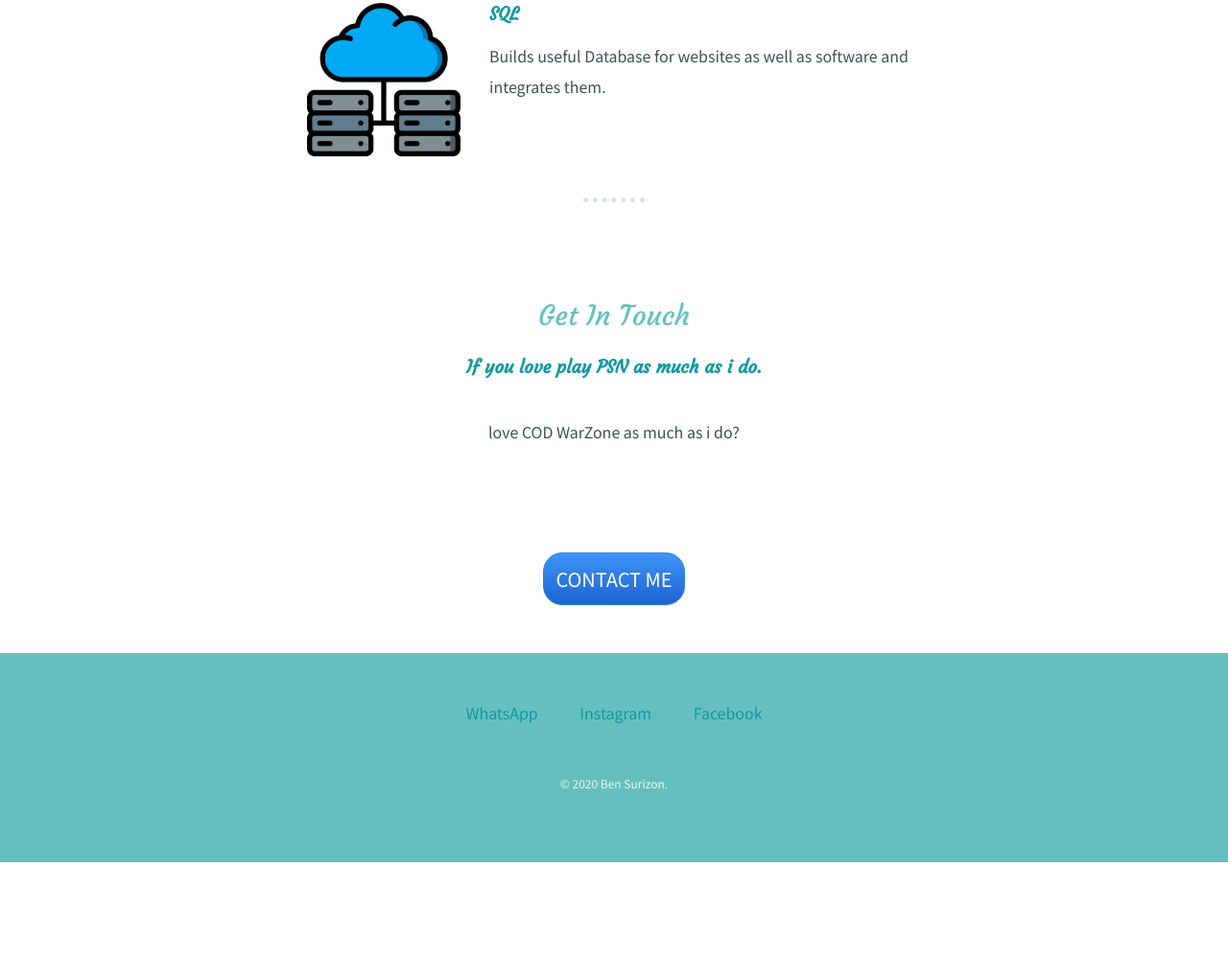
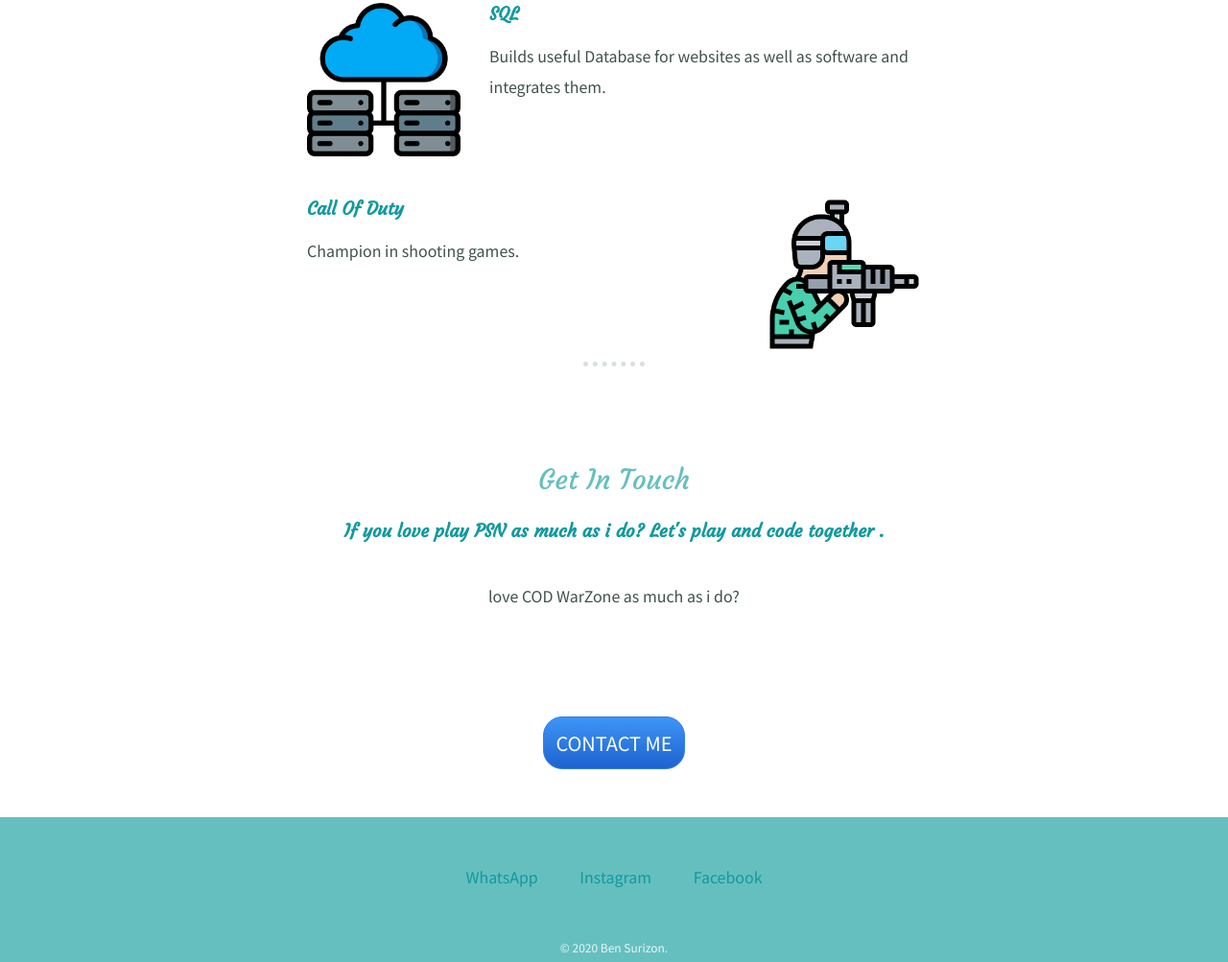
Before and after one commit to bensuri/BenSuri, a plain HTML site: page index.html in a window 1280 px wide. Shown: the part 2213-3216 px from the top of the page at 96% size. Before the commit the page ends 3112 px from the top, so only its background shows below. Drawn offline with Linux system fonts and the light colour scheme.

Commit message:
busines card add

```diff
--- a/Css/styles.css
+++ b/Css/styles.css
@@ -136,6 +136,11 @@ hr{
     float: left;
     margin-right: 30px;
 }
+.soldier-img{
+    width: 25%;
+    float: right;
+    margin-left: 30px;
+}
 
 .Copyright{
     color: #EAF6F6;
--- a/index.html
+++ b/index.html
@@ -40,10 +40,16 @@
                 <p class="database-skill-description">Builds useful Database for websites as well as software and integrates them.</p>
               </div>
             </div>
+            <div class="skill-row">
+              <img class="soldier-img" src="Css/images/soldier.png" alt="soldier-img">
+              <h3>Call Of Duty</h3>
+              <p class="database-skill-description">Champion in shooting games.</p>
+            </div>
+            </div>
             <hr>
             <div class="contact-me">
               <h2>Get In Touch</h2>
-              <h3>If you love play PSN as much as i do.</h3>
+              <h3>If you love play PSN as much as i do? Let's play and code together .</h3>
               <p class="contact-message">love COD WarZone as much as i do?</p>
               <a class="btn" href="mailto:bensurizon@gmail.com">CONTACT ME</a>
             </div>
```
Also changed, not shown: Css/images/soldier.png (added).
